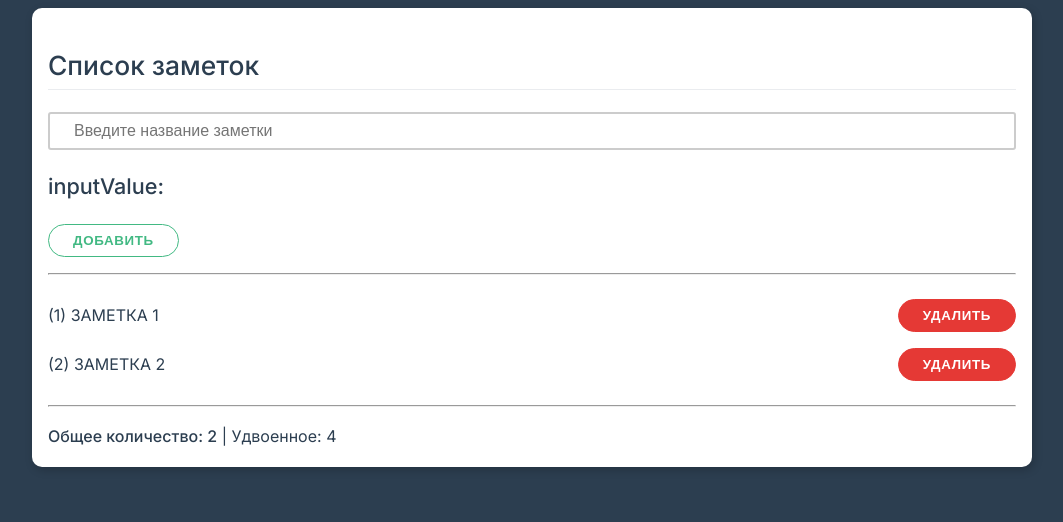
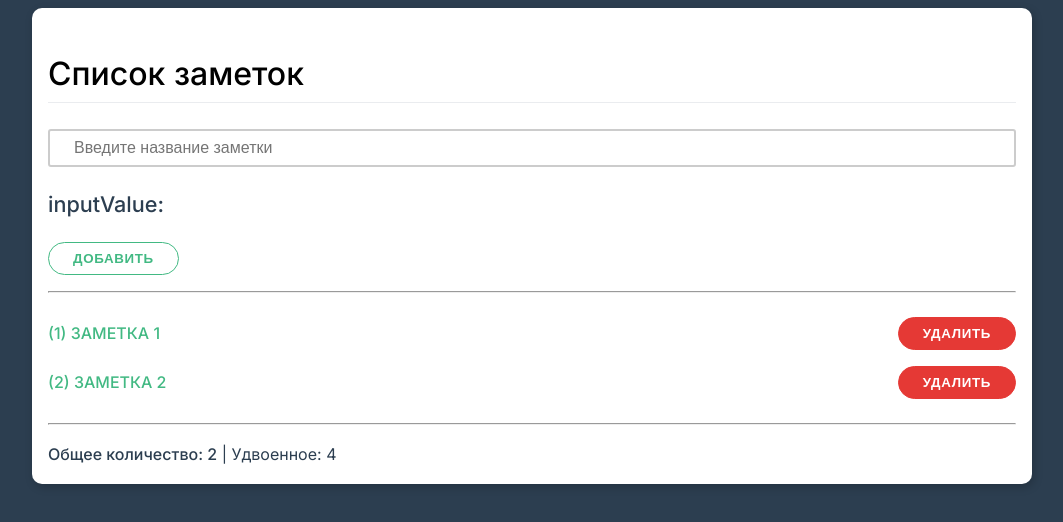
Before and after one commit to 7Liberal7/VueStart, a plain HTML site: page index.html in a window 1280 px wide. Shown: the whole page, without its empty margins (108-1171 px from the left). Drawn offline with nearby package versions, Linux system fonts and the light colour scheme.

Commit message:
second day

```diff
--- a/index.html
+++ b/index.html
@@ -22,7 +22,10 @@
   </div> -->
   <div class="container">
     <div class="card">
-      <h2>{{title}}</h2>
+      <h2 :style="{
+        color: inputValue.length < 5 ? '#000' : '#ccc',
+        fontSize: inputValue.length < 10 ? '2rem' : '1rem' ,
+      }">{{title}}</h2>
       <div class="form-control">
         <input type="text"
          v-bind:placeholder="placeholder1"
@@ -37,7 +40,12 @@
       <hr>
       <ul class="list" v-if="notes.length !== 0">
         <li class="list-item" v-for="(note, index) in notes">
-          ({{index +1}}) {{toUpperCase(note)}}
+          <!-- <span :class="note.length > 5 ? 'primary' : 'bold'">({{index +1}}) {{toUpperCase(note)}}</span> -->
+          <!-- <span :class="{
+            'primary' : true,
+            'bold' : note.length > 5
+          }">({{index +1}}) {{toUpperCase(note)}}</span> -->
+          <span :class="['bold', {'primary' : note.length > 5}]">({{index +1}}) {{toUpperCase(note)}}</span>
           <button class="btn danger" @click="removeNote(index, $event)">Удалить</button>
         </li>
         <hr>
--- a/theme.css
+++ b/theme.css
@@ -59,13 +59,13 @@ h3 {
   font-size: 1.35rem;
 }
 
-/*.primary {*/
-/*    color: #42b983;*/
-/*}*/
+ .primary {
+    color: #42b983;
+}
 
-/*.danger {*/
-/*    color: #e53935;*/
-/*}*/
+.danger {
+    color: #e53935;
+}
 
 .btn {
   color: #42b983;
```
